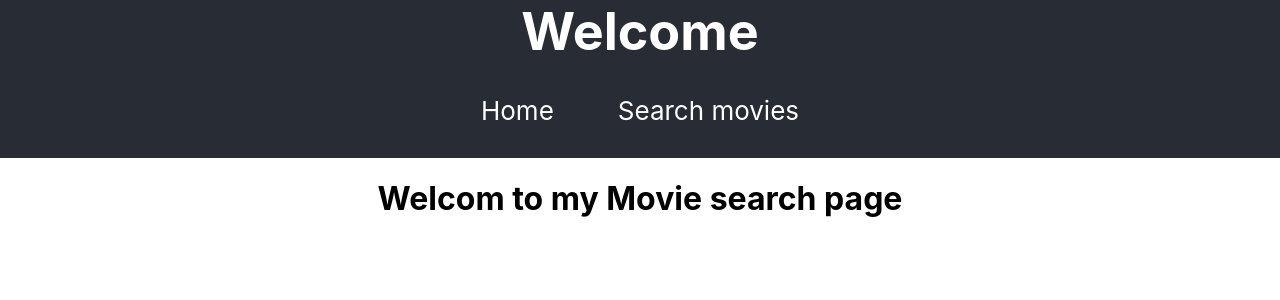
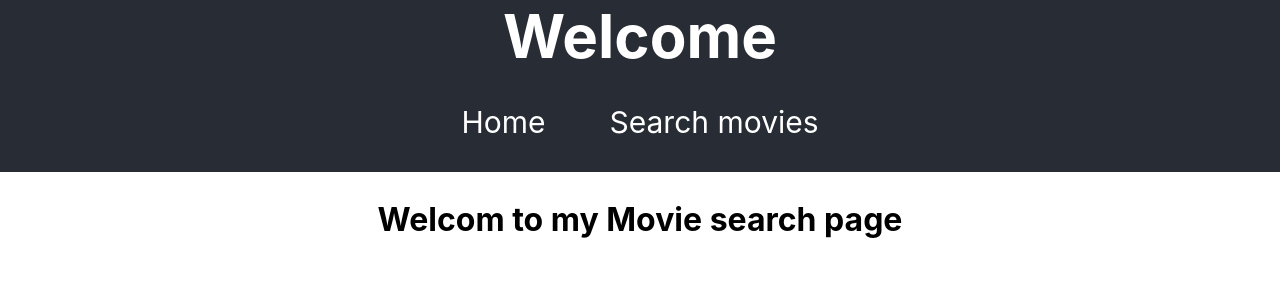
Before and after one commit to Marcus842/MovieWebApplicationReact, a React (Create React App) app: page / in a window 1280 px wide. Shown: the top 300 px of the page. Built offline with nearby package versions, Linux system fonts and the light colour scheme.

Commit message:
Made menu fixed
Made menu fixed

```diff
--- a/src/App.js
+++ b/src/App.js
@@ -8,7 +8,6 @@ import MovieSearchPage from './pages/MovieSearchPage';
 function App() {
   return (
     <Router>
-    <div className="app">
       <Header/>
       <main className="container">
                     <Routes>
@@ -16,7 +15,6 @@ function App() {
                         <Route path="/moviesearch" element={<MovieSearchPage />} />
                     </Routes>
             </main>
-    </div>
     </Router>
   );
 }
--- a/src/style.css
+++ b/src/style.css
@@ -13,8 +13,12 @@ body {
   flex-direction: column;
   align-items: center;
   justify-content: center;
-  font-size: calc(10px + 2vmin);
+  font-size: 30px;
   color: white;
+  position:fixed;
+  width: 100%;
+  top:0;
+  overflow: hidden;
 }
 
 .app-content{
@@ -81,3 +85,8 @@ padding:0px;
     color: white;
   }
 }
+
+.container{
+  margin-top: 200px;
+  text-align: center;
+}
```
